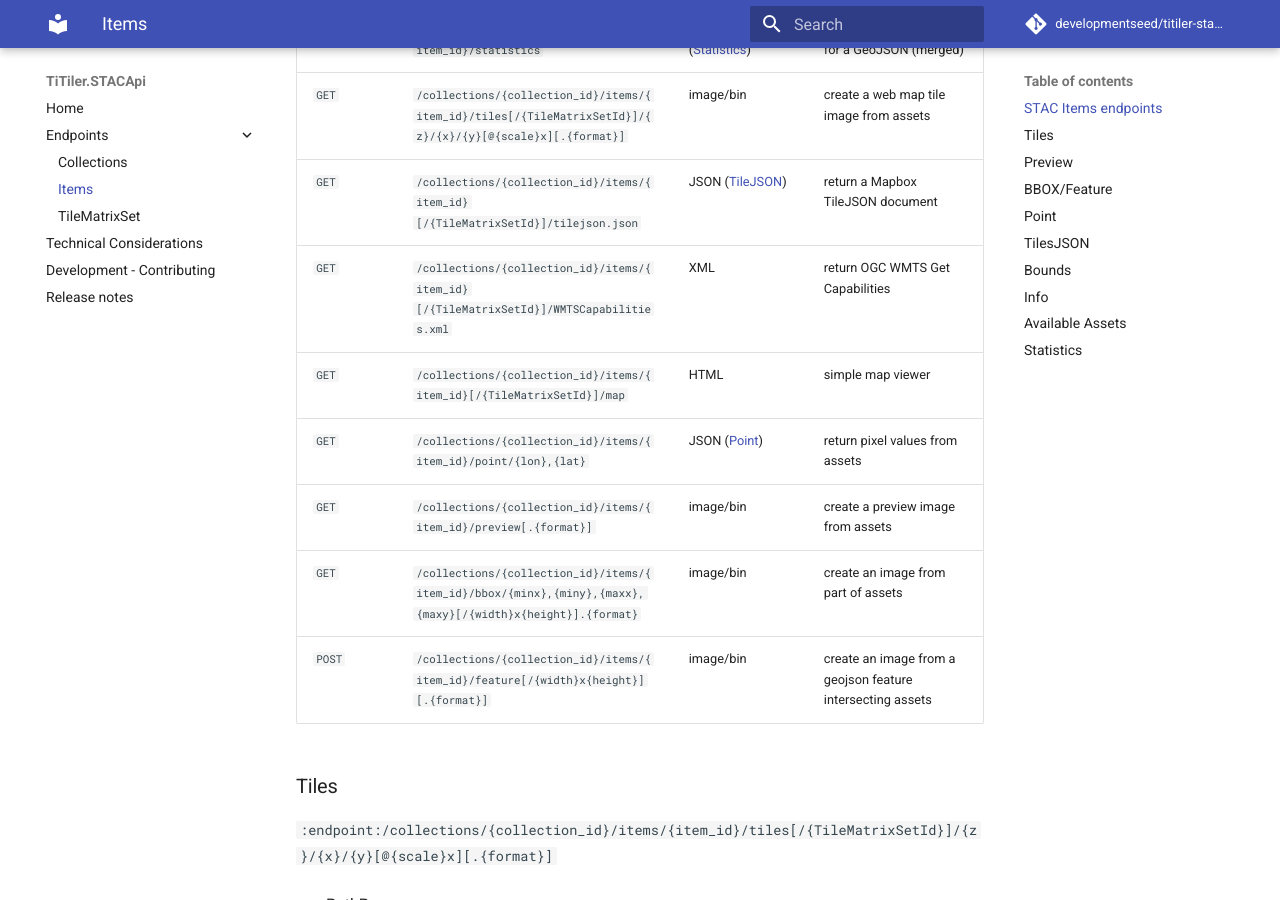
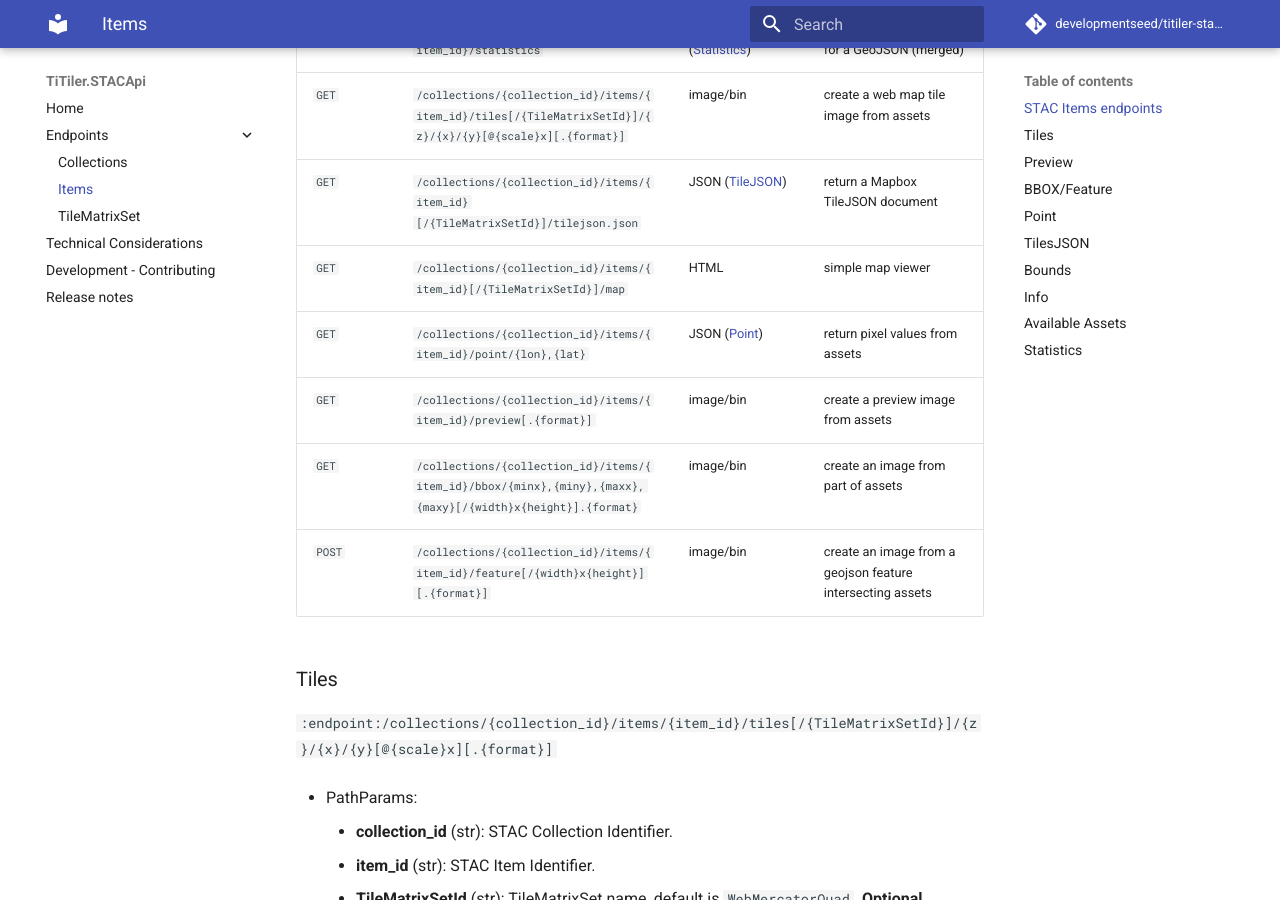
Before and after one commit to developmentseed/titiler-stacapi, an MkDocs documentation site: the page built from docs/src/endpoints/items_endpoints.md, in a window 1280 px wide and 900 px high, scrolled down 702 px. Built offline with MkDocs 1.6.1 and Material for MkDocs 9.7.7, drawn with Linux system fonts in a browser that asks for light colours; comment, search, counter and statistics services are not loaded.

Commit message:
Remove WMTS from items_endpoints.md

```diff
--- a/docs/src/endpoints/items_endpoints.md
+++ b/docs/src/endpoints/items_endpoints.md
@@ -13,7 +13,6 @@ The `Item` endpoints are created using TiTiler's [MultiBaseTilerFactory](https:/
 | `POST` | `/collections/{collection_id}/items/{item_id}/statistics`                                                   | GeoJSON ([Statistics][multistats_geojson_model]) | return assets statistics for a GeoJSON (merged)
 | `GET`  | `/collections/{collection_id}/items/{item_id}/tiles[/{TileMatrixSetId}]/{z}/{x}/{y}[@{scale}x][.{format}]`  | image/bin                                        | create a web map tile image from assets
 | `GET`  | `/collections/{collection_id}/items/{item_id}[/{TileMatrixSetId}]/tilejson.json`                            | JSON ([TileJSON][tilejson_model])                | return a Mapbox TileJSON document
-| `GET`  | `/collections/{collection_id}/items/{item_id}[/{TileMatrixSetId}]/WMTSCapabilities.xml`                     | XML                                              | return OGC WMTS Get Capabilities
 | `GET`  | `/collections/{collection_id}/items/{item_id}[/{TileMatrixSetId}]/map`                                      | HTML                                             | simple map viewer
 | `GET`  | `/collections/{collection_id}/items/{item_id}/point/{lon},{lat}`                                            | JSON ([Point][multipoint_model])                 | return pixel values from assets
 | `GET`  | `/collections/{collection_id}/items/{item_id}/preview[.{format}]`                                           | image/bin                                        | create a preview image from assets
```
